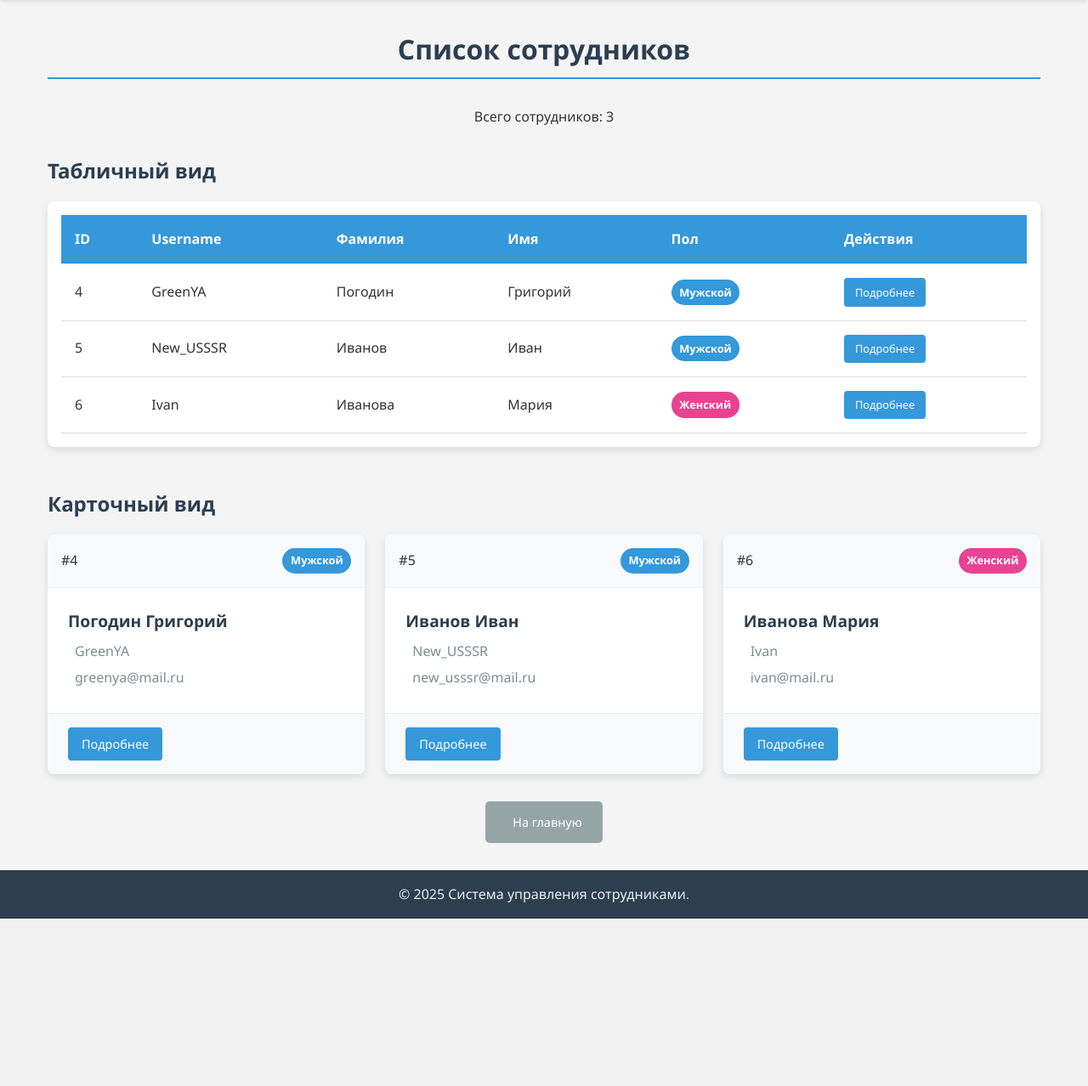
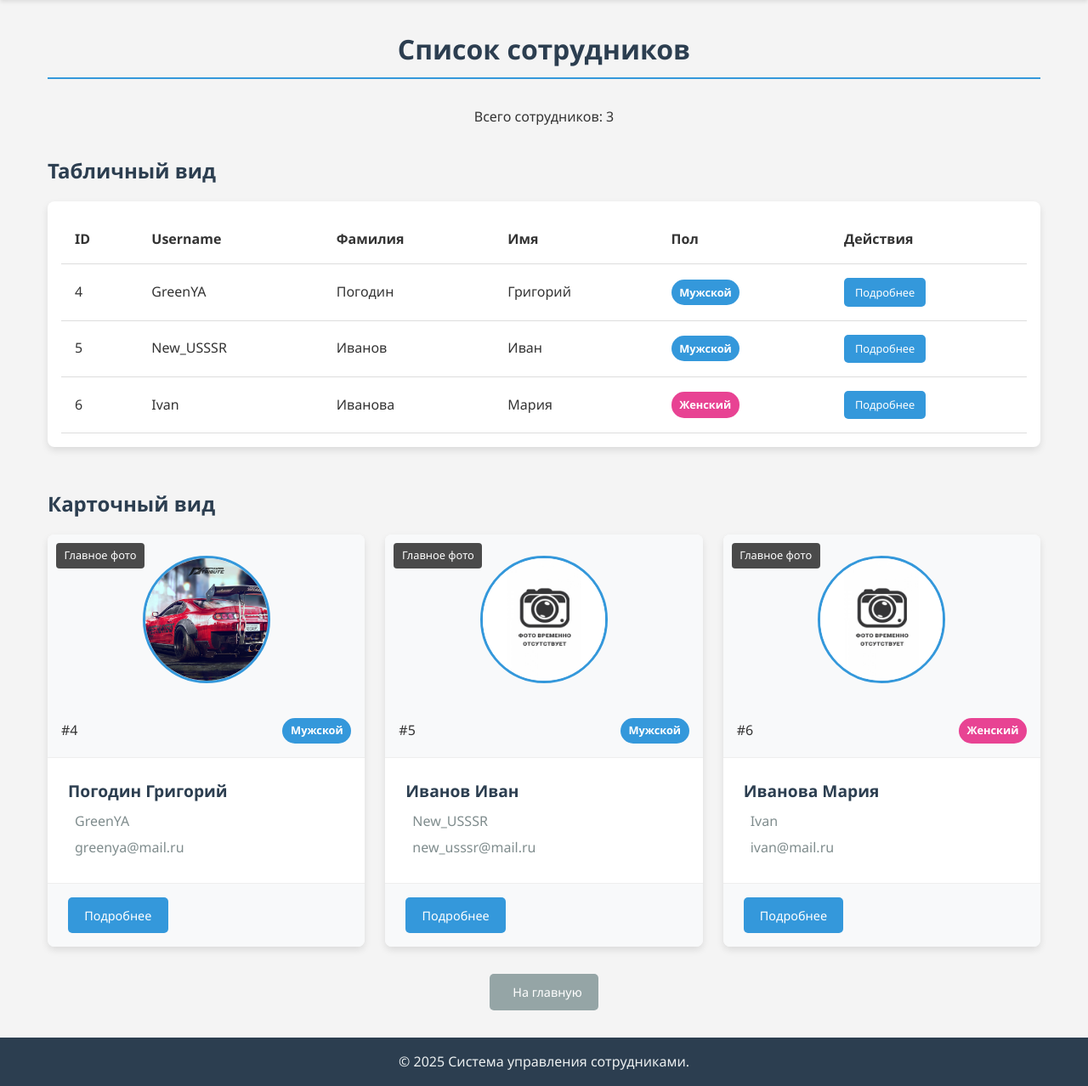
Before and after one commit to GreenYA992/OpenDZDjango, a Django app: page /employees/ in a window 1280 px wide. Shown: the part 58-1336 px from the top of the page at 85% size. Before the commit the page ends 1139 px from the top, so only its background shows below. Run offline with Django 5.2, Linux system fonts and the light colour scheme; data comes from the database, SQL or seed files in the repository; both versions use the stored data as it was after the commit.

Commit message:
new_work_build!!!

```diff
--- a/django_project/employees/views.py
+++ b/django_project/employees/views.py
@@ -10,6 +10,28 @@ class EmployeeListViews(ListView):
     model = Employee
     template_name = "employees/employee_list.html"  # 'employees/list.html'
     context_object_name = "employees"
+    paginate_by = 10
+
+    #def get_queryset(self):
+        #return Employee.objects.all().order_by('id')
+    def get_queryset(self):
+        # Используем prefetch_related для оптимизации запросов
+        return super().get_queryset().prefetch_related('images')
+
+    def get_context_data(self, **kwargs):
+        context = super().get_context_data(**kwargs)
+
+        # Для каждого сотрудника находим основное фото
+        employees_data = []
+        for employee in context['employees']:
+            main_photo = employee.images.filter(is_main=True).first()
+            employees_data.append({
+                'emp': employee,  # объект сотрудника
+                'main_photo': main_photo  # основное фото или None
+            })
+
+        context['employees_data'] = employees_data
+        return context
 
 
 class EmployeeDetailViews(LoginRequiredMixin, DetailView):
--- a/django_project/static_dev/css/employee/employee_list.css
+++ b/django_project/static_dev/css/employee/employee_list.css
@@ -9,7 +9,7 @@
 
 /* Стили для таблицы */
 .table-responsive {
-    overflow-x: auto; /* Добавляем горизонтальный скролл, если таблица не влезает */
+    overflow-x: auto;
     margin-bottom: 3rem;
     background: white;
     border-radius: 8px;
@@ -19,28 +19,21 @@
 
 .employees-table {
     width: 100%;
-    border-collapse: collapse; /* Убираем двойные границы между ячейками */
-}
-
-/* Стили для шапки таблицы */
-.employees-table thead {
-    background-color: #3498db;
-    color: white;
+    border-collapse: collapse;
 }
 
 .employees-table th,
 .employees-table td {
     padding: 1rem;
     text-align: left;
-    border-bottom: 1px solid #ddd; /* Разделитель между строками */
+    border-bottom: 1px solid #ddd;
 }
 
-/* Подсвечиваем строку при наведении */
 .employee-row:hover {
     background-color: #f5f5f5;
 }
 
-/* Стили для бейджа пола */
+/* Бейдж для отображения пола сотрудника */
 .gender-badge {
     padding: 0.3rem 0.6rem;
     border-radius: 15px;
@@ -56,40 +49,81 @@
     background-color: #e84393; /* Розовый для женского пола */
 }
 
-/* Стиль для кнопки "Подробнее" в таблице */
+/* Кнопка "Подробнее" в таблице - используем базовые стили */
 .btn-details {
-    background-color: #3498db;
-    color: white;
+    composes: btn btn-primary; /* Наследуем базовые стили кнопок */
+    font-size: 0.8rem;
     padding: 0.4rem 0.8rem;
-    border-radius: 4px;
-    text-decoration: none;
-    font-size: 0.8rem;
-    display: inline-block;
-}
-.btn-details:hover {
-    background-color: #2980b9;
 }
 
 /* Стили для карточного представления */
 .employees-grid {
     display: grid;
-    grid-template-columns: repeat(auto-fill, minmax(300px, 1fr)); /* Автоматическая responsive-сетка для карточек */
+    grid-template-columns: repeat(auto-fill, minmax(300px, 1fr)); /* Адаптивная сетка */
     gap: 1.5rem;
     margin-bottom: 2rem;
 }
 
-/* Стиль одной карточки сотрудника */
+/* Карточка сотрудника */
 .employee-card {
     background: white;
     border-radius: 8px;
-    overflow: hidden; /* Чтобы скругленные углы работали и для внутренних элементов */
+    overflow: hidden;
     box-shadow: 0 4px 8px rgba(0, 0, 0, 0.1);
     transition: transform 0.3s ease;
     display: flex;
     flex-direction: column;
 }
 .employee-card:hover {
-    transform: translateY(-5px);
+    transform: translateY(-5px); /* Эффект поднятия при наведении */
+}
+
+/* Контейнер для фото в карточке - ФИКСИРОВАННЫЙ РАЗМЕР */
+.gallery-container {
+    height: 200px; /* Фиксированная высота */
+    overflow: hidden;
+    position: relative;
+    background-color: #f8f9fa;
+    display: flex;
+    align-items: center;
+    justify-content: center;
+}
+
+/* Элемент галереи */
+.gallery-item {
+    width: 100%;
+    height: 100%;
+    display: flex;
+    flex-direction: column;
+    align-items: center;
+    justify-content: center;
+}
+
+/* Текст "Главное фото" поверх изображения */
+.image-order {
+    position: absolute;
+    top: 10px;
+    left: 10px;
+    background: rgba(0, 0, 0, 0.7);
+    color: white;
+    padding: 0.3rem 0.6rem;
+    border-radius: 4px;
+    font-size: 0.8rem;
+    z-index: 2; /* Чтобы текст был поверх изображения */
+}
+
+/* Стили для аватара - ПЕРЕОПРЕДЕЛЯЕМ для списка */
+.employee-card .avatar {
+    width: 150px; /* Фиксированная ширина для списка */
+    height: 150px; /* Фиксированная высота для списка */
+    object-fit: cover; /* Сохраняем пропорции, обрезая изображение */
+    border-radius: 50%; /* Делаем круглым */
+    border: 3px solid #3498db; /* Синяя рамка */
+    transition: transform 0.3s ease;
+}
+
+.employee-card:hover .avatar {
+    transform: scale(1.05); /* Увеличение при наведении */
 }
 
 /* Шапка карточки (ID и пол) */
@@ -98,14 +132,14 @@
     justify-content: space-between;
     align-items: center;
     padding: 1rem;
-    background-color: #f8f9fa; /* Светло-серый фон */
+    background-color: #f8f9fa;
     border-bottom: 1px solid #eee;
 }
 
-/* Тело карточки (инфа о сотруднике) */
+/* Тело карточки с информацией */
 .card-body {
     padding: 1.5rem;
-    flex-grow: 1; /* Заставляет этот блок растягиваться, прижимая футер к низу */
+    flex-grow: 1; /* Растягивается, прижимая футер к низу */
 }
 
 .employee-name {
@@ -120,32 +154,23 @@
     margin-bottom: 0.3rem;
     display: flex;
     align-items: center;
-    gap: 0.5rem; /* Отступ между иконкой и текстом */
+    gap: 0.5rem;
 }
 
-/* Подвал карточки (кнопка) */
+/* Подвал карточки с кнопкой */
 .card-footer {
     padding: 1rem 1.5rem;
     background-color: #f8f9fa;
     border-top: 1px solid #eee;
 }
 
-/* Кнопка в карточке */
+/* Кнопка в карточке - используем базовые стили */
 .btn-card-details {
-    display: inline-block;
-    padding: 0.5rem 1rem;
-    background-color: #3498db;
-    color: white;
-    text-decoration: none;
-    border-radius: 4px;
+    composes: btn btn-primary;
     font-size: 0.9rem;
-    transition: background-color 0.3s ease;
-}
-.btn-card-details:hover {
-    background-color: #2980b9;
 }
 
-/* Стиль для пустого списка */
+/* Стиль для пустого списка сотрудников */
 .no-employees-card {
     grid-column: 1 / -1; /* Растягиваем на всю ширину сетки */
     text-align: center;
@@ -156,22 +181,81 @@
     color: #bdc3c7;
 }
 
-/* Контейнер для кнопок навигации (Назад/Домой) */
+/* Кнопки навигации */
 .navigation-buttons {
     text-align: center;
     margin-top: 2rem;
 }
 
+/* Кнопка "Назад" - используем базовые стили */
 .back-btn {
-    background-color: #95a5a6;
-    color: white;
-    padding: 0.8rem 1.5rem;
-    text-decoration: none;
-    border-radius: 5px;
+    composes: btn btn-secondary;
     display: inline-flex;
     align-items: center;
     gap: 0.5rem;
 }
-.back-btn:hover {
-    background-color: #7f8c8d;
+
+/* Стили для пагинации (если будет использоваться) */
+.pagination {
+    display: flex;
+    justify-content: center;
+    margin: 2rem 0;
+    padding: 1rem;
+    background: white;
+    border-radius: 8px;
+    box-shadow: 0 2px 4px rgba(0, 0, 0, 0.1);
 }
+
+.step-links {
+    display: flex;
+    align-items: center;
+    gap: 0.5rem;
+    flex-wrap: wrap;
+    justify-content: center;
+}
+
+.pagination-btn {
+    composes: btn btn-primary;
+    font-size: 0.9rem;
+}
+
+.current {
+    padding: 0.5rem 1rem;
+    background-color: #f8f9fa;
+    border-radius: 4px;
+    font-weight: bold;
+    color: #2c3e50;
+}
+
+/* Адаптивность для мобильных устройств */
+@media (max-width: 768px) {
+    .employees-grid {
+        grid-template-columns: 1fr; /* Одна колонка на мобильных */
+        gap: 1rem;
+    }
+
+    .table-responsive {
+        padding: 0.5rem;
+    }
+
+    .employees-table th,
+    .employees-table td {
+        padding: 0.5rem;
+        font-size: 0.9rem;
+    }
+
+    .step-links {
+        flex-direction: column;
+        gap: 0.8rem;
+    }
+
+    .current {
+        order: -1;
+    }
+
+    /* Уменьшаем аватар на мобильных */
+    .employee-card .avatar {
+        width: 120px;
+        height: 120px;
+    }
+}
--- a/django_project/templates/employees/employee_list.html
+++ b/django_project/templates/employees/employee_list.html
@@ -40,7 +40,7 @@
                             </span>
                         </td>
                         <td>
-                            <a href="{% url 'employees:detail' employee.id %}" class="btn-details">
+                            <a href="{% url 'employees:detail' employee.id %}" class="btn btn-primary btn-details">
                                 <i class="fas fa-eye"></i> Подробнее
                             </a>
                         </td>
@@ -59,31 +59,49 @@
     <div class="cards-section">
         <h2>Карточный вид</h2>
         <div class="employees-grid">
-            {% for employee in employees %}
+            {% for data in employees_data %}
             <div class="employee-card">
+                <div class="gallery-container">
+                    {% if data.main_photo %}
+                    <div class="gallery-item">
+                        <p class="image-order">Главное фото</p>
+                        <img src="{{ data.main_photo.image.url }}"
+                             alt="Главное фото {{ data.emp.username }}"
+                             class="avatar" />
+                    </div>
+                    {% else %}
+                    <div class="gallery-item">
+                        <p class="image-order">Главное фото</p>
+                        <img src="{% static 'img/noimage.jpg' %}"
+                             alt="Фото отсутствует"
+                             class="avatar" />
+                    </div>
+                    {% endif %}
+                </div>
+
                 <div class="card-header">
-                    <span class="employee-id">#{{ employee.id }}</span>
-                    <span class="gender-badge {% if employee.gender == 'M' %}male{% else %}female{% endif %}">
-                        {{ employee.get_gender_display }}
+                    <span class="employee-id">#{{ data.emp.id }}</span>
+                    <span class="gender-badge {% if data.emp.gender == 'M' %}male{% else %}female{% endif %}">
+                        {{ data.emp.get_gender_display }}
                     </span>
                 </div>
 
                 <div class="card-body">
                     <h3 class="employee-name">
-                        {{ employee.last_name }} {{ employee.first_name }}
+                        {{ data.emp.last_name }} {{ data.emp.first_name }}
                     </h3>
                     <p class="employee-username">
-                        <i class="fas fa-user"></i> {{ employee.username }}
+                        <i class="fas fa-user"></i> {{ data.emp.username }}
                     </p>
-                    {% if employee.email %}
+                    {% if data.emp.email %}
                     <p class="employee-email">
-                        <i class="fas fa-envelope"></i> {{ employee.email }}
+                        <i class="fas fa-envelope"></i> {{ data.emp.email }}
                     </p>
                     {% endif %}
                 </div>
 
                 <div class="card-footer">
-                    <a href="{% url 'employees:detail' employee.id %}" class="btn-card-details">
+                    <a href="{% url 'employees:detail' data.emp.id %}" class="btn btn-primary btn-card-details">
                         <i class="fas fa-arrow-right"></i> Подробнее
                     </a>
                 </div>
@@ -98,7 +116,7 @@
     </div>
 
     <div class="navigation-buttons">
-        <a href="/" class="btn back-btn">
+        <a href="/" class="btn btn-secondary back-btn">
             <i class="fas fa-home"></i> На главную
         </a>
     </div>
```
Also changed, not shown: django_project/templates/employees/employee_details.html (+6 -1 lines), django_project/db.sqlite3, django_project/media/covers/noimage.jpg (added), django_project/static_dev/img/noimage.jpg (added).
